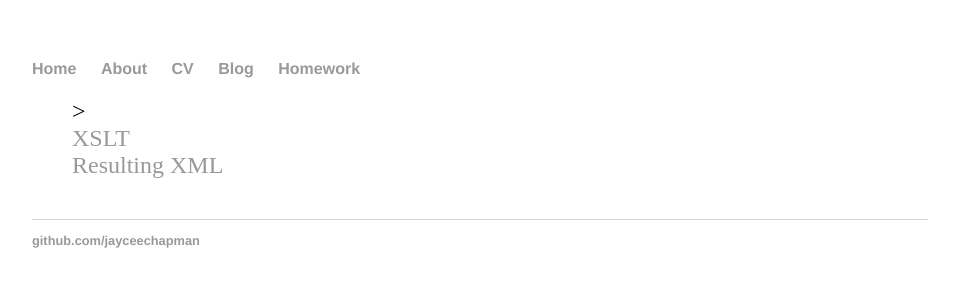
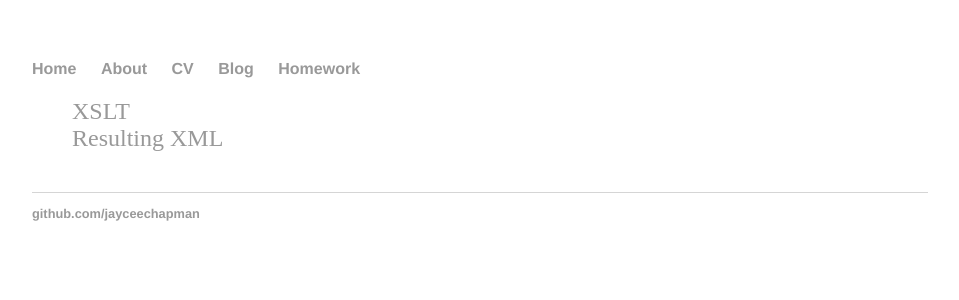
Before and after one commit to jayceechapman/jayceechapman.github.io, a Jekyll site: the page built from homework/homework4/index.html, in a window 1280 px wide. Shown: the top 300 px of the page, without its empty margins (160-1119 px from the left). Built offline with Jekyll 4.4.1, drawn with Linux system fonts in a browser that asks for light colours.

Commit message:
Update index.html

```diff
--- a/homework/homework4/index.html
+++ b/homework/homework4/index.html
@@ -3,7 +3,7 @@ layout: default
 title: "Homework 4 - Transformation #2"
 ---
 
-	<ul class="posts">>
+	<ul class="posts">
 		<li><a href="journal-list.xsl">XSLT</a></li>
 <li><a href="homework4.xml">Resulting XML</a></li>
 	</ul>
```
